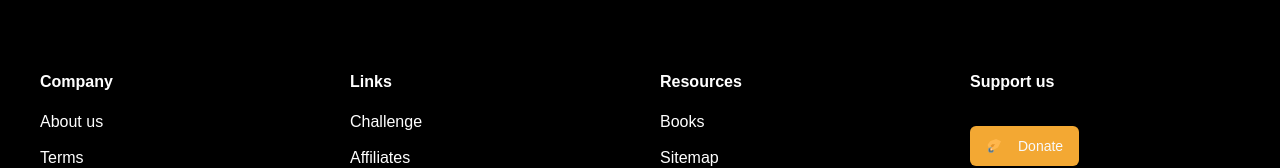
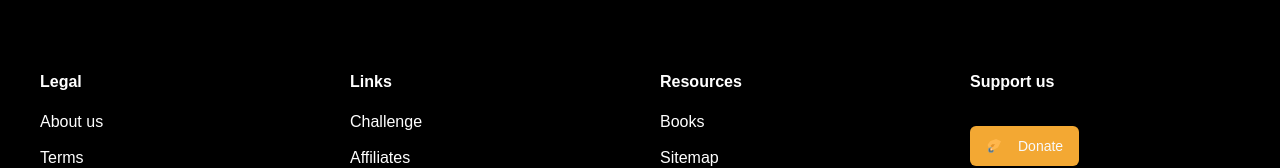
Before and after one commit to marksikaundi/InSyst, a Next.js app: page /about in a window 1280 px wide. Shown: the part 1403-1571 px from the top of the page. Built offline with nearby package versions, Linux system fonts and the light colour scheme.

Commit message:
refactor: update footer section title from 'Company' to 'Legal' for clarity

```diff
--- a/components/Footer.tsx
+++ b/components/Footer.tsx
@@ -8,7 +8,7 @@ import { FaFacebook, FaGithub, FaLinkedinIn } from "react-icons/fa";
 
 const footerData = [
   {
-    title: "Company",
+    title: "Legal",
     links: [
       { name: "About us", path: "/about" },
       { name: "Terms", path: "/terms" },
```
